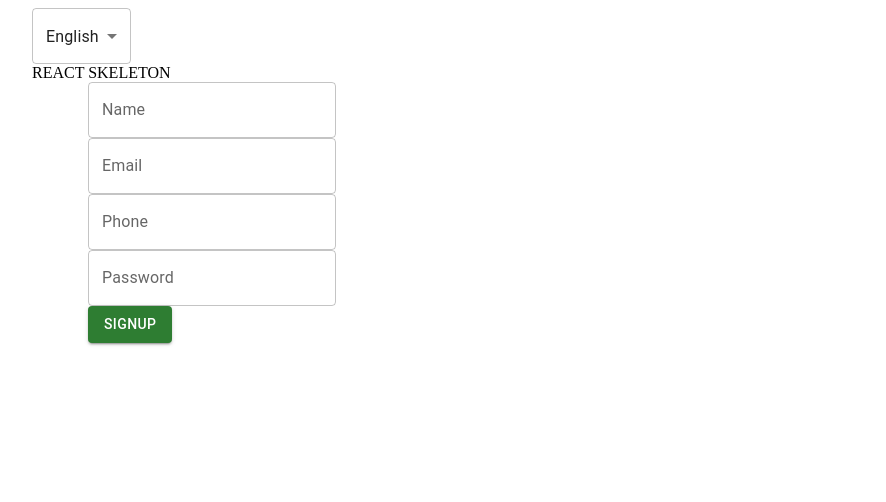
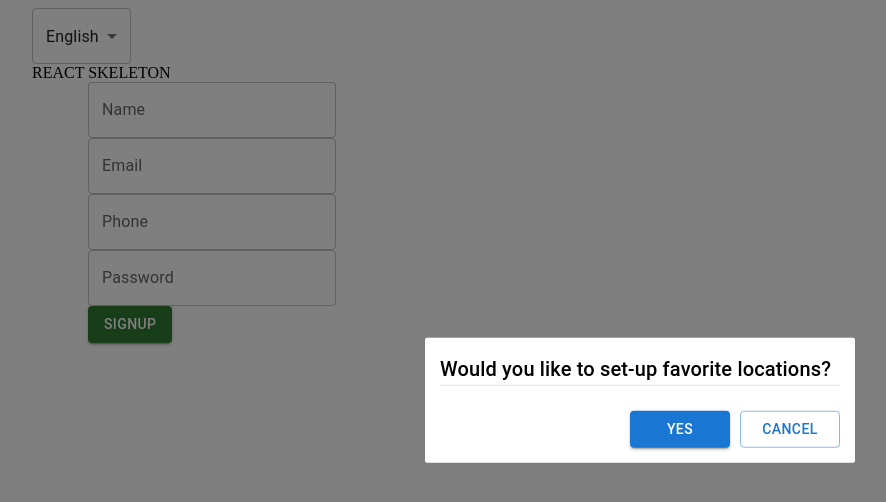
Before and after one commit to Nidal-Marwan/Via-Training, a React (Create React App) app in the folder packages/client/: page / in a window 1280 px wide. Shown: the top 502 px of the page, without its empty margins (0-886 px from the left). Built offline with nearby package versions, Linux system fonts and the light colour scheme.

Commit message:
Feat: Modal Component

```diff
--- a/packages/client/src/App.tsx
+++ b/packages/client/src/App.tsx
@@ -20,6 +20,7 @@ import {
 } from '@mui/material';
 
 import Table from './common/components/Table/Table';
+import ModalComponent from './common/components/ModalComponent/ModalComponent';
 
 const headers = [
 	{ field: 'name', headerName: 'Name', width: 150 },
@@ -113,6 +114,22 @@ export const App = () => {
 					<Box>
 						<Home />
 					</Box>
+					<ModalComponent
+						message={'Would you like to set-up favorite locations?'}
+						open={true}
+						handleOpen={function (): void {
+							throw new Error('Function not implemented.');
+						}}
+						handleClose={function (): void {
+							throw new Error('Function not implemented.');
+						}}
+						accept={function (): void {
+							throw new Error('Function not implemented.');
+						}}
+						decline={function (): void {
+							throw new Error('Function not implemented.');
+						}}
+					/>
 				</Container>
 			</ThemeProvider>
 		</CacheProvider>
--- /dev/null
+++ b/packages/client/src/common/components/ModalComponent/ModalComponent.tsx
@@ -0,0 +1,63 @@
+import { Modal, Box, Typography, Button, Divider } from '@mui/material';
+import { styled } from '@mui/system';
+
+const ModalBox = styled(Box)({
+	position: 'absolute',
+	top: '50%',
+	left: '50%',
+	transform: 'translate(-50%, -50%)',
+	width: 400,
+	backgroundColor: '#fff',
+	boder: '2px solid #000',
+	boxShadow: '24',
+	p: 4,
+	outline: 0,
+	padding: 15,
+	borderRadius: '2px',
+});
+
+const ActionsBox = styled(Box)({
+	marginTop: 25,
+	display: 'flex',
+	justifyContent: 'flex-end',
+	gap: '10px',
+	'& > *': {
+		flexBasis: 100,
+	},
+});
+interface ModalProps {
+	message: string;
+	open: boolean;
+	handleOpen: () => void;
+	handleClose: () => void;
+	accept: () => void;
+	decline: () => void;
+}
+
+export default function ModalComponent(props: ModalProps) {
+	return (
+		<div>
+			<Modal
+				open={props.open}
+				onClose={props.handleClose}
+				aria-labelledby='modal-modal-title'
+				aria-describedby='modal-modal-description'
+			>
+				<ModalBox>
+					<Typography id='modal-modal-title' variant='h6' component='h2'>
+						{props.message}
+					</Typography>
+					<Divider />
+					<ActionsBox>
+						<Button variant='contained' onClick={props.accept}>
+							Yes
+						</Button>
+						<Button variant='outlined' onClick={props.decline}>
+							Cancel
+						</Button>
+					</ActionsBox>
+				</ModalBox>
+			</Modal>
+		</div>
+	);
+}
--- a/packages/client/src/common/components/SignUp/SignUp.tsx
+++ b/packages/client/src/common/components/SignUp/SignUp.tsx
@@ -19,7 +19,7 @@ export const SignUp: React.FC = () => {
   const handleSubmit = async (values: any) => {
     setError(null);
     const response = await trainingClient.post<SignUpResponse>(
-      "signup",
+      "/home/signup",
       values
     );
     if (response.data.status === 201) {
```
Also changed, not shown: 2 other files (tests, documents, lock files or other folders).
